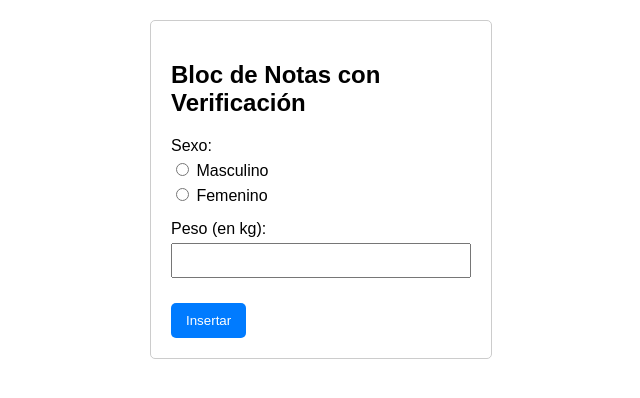
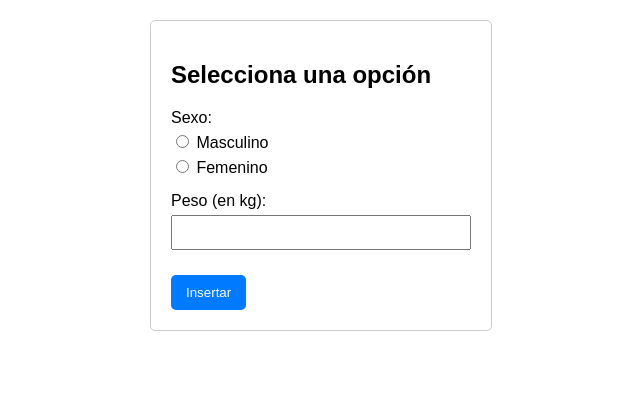
Before and after one commit to SamuelCastedo/gordas, a plain HTML site: page index.html in a window 1280 px wide. Shown: the whole page, without its empty margins (319-959 px from the left). Drawn offline with Linux system fonts and the light colour scheme.

Commit message:
Update index.html

```diff
--- a/index.html
+++ b/index.html
@@ -3,7 +3,7 @@
 <head>
     <meta charset="UTF-8">
     <meta name="viewport" content="width=device-width, initial-scale=1.0">
-    <title>Bloc de Notas con Verificación</title>
+    <title>Peso</title>
     <style>
         body {
             font-family: sans-serif;
@@ -75,7 +75,7 @@
 </head>
 <body>
     <div class="container">
-        <h2>Bloc de Notas con Verificación</h2>
+        <h2>Selecciona una opción</h2>
         <div class="form-group">
             <label>Sexo:</label>
             <label><input type="radio" name="sexo" value="masculino"> Masculino</label>
```
